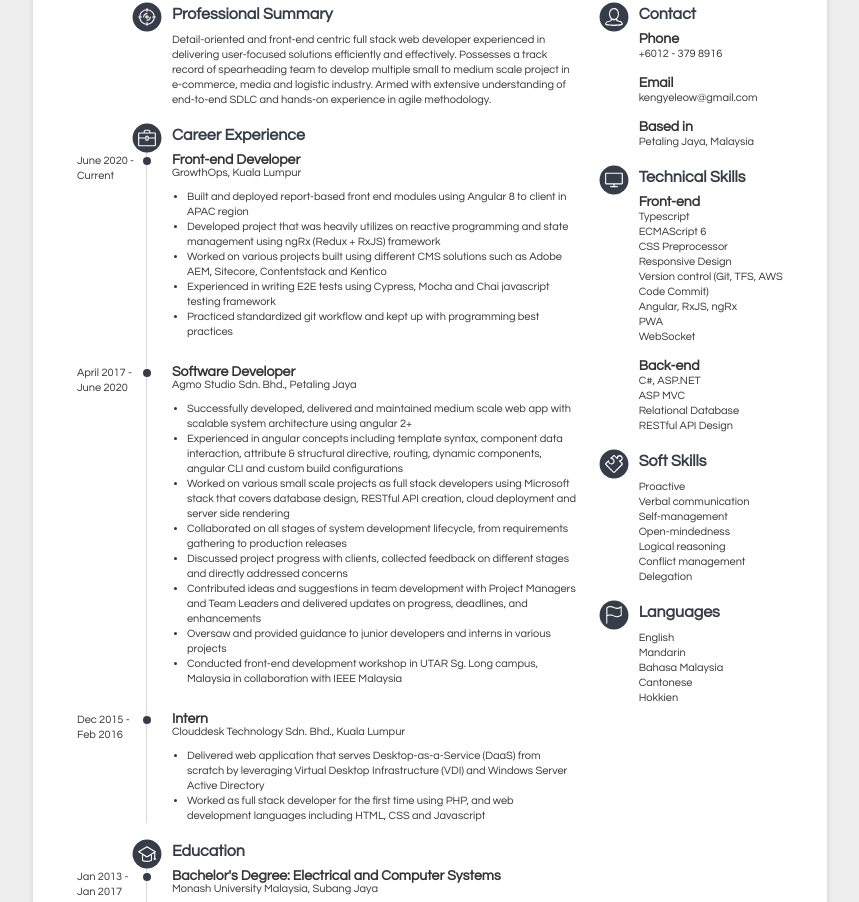
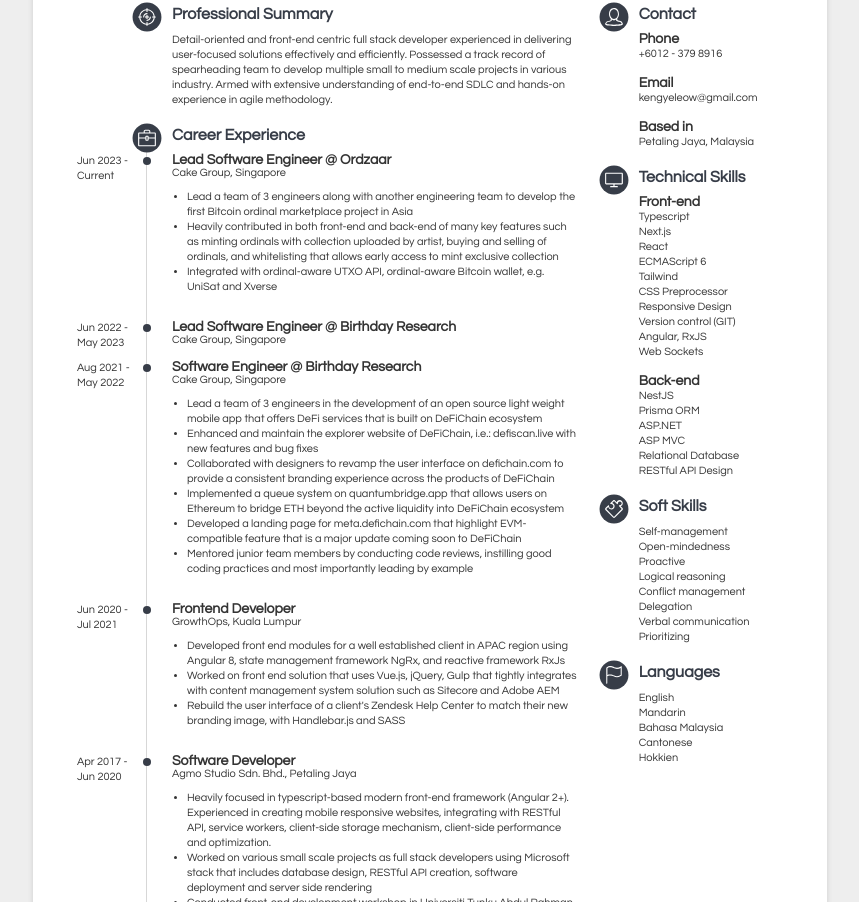
Before and after one commit to kyleleow/kyleleow.github.io, a plain HTML site: page index.html in a window 1280 px wide. Shown: the part 159-1061 px from the top of the page, without its empty margins (210-1069 px from the left). Drawn offline with Linux system fonts and the light colour scheme.

Commit message:
feat: update 2023

```diff
--- a/index.html
+++ b/index.html
@@ -4,7 +4,7 @@
 	<head>
 		<meta charset="utf-8">
 		<meta http-equiv="X-UA-Compatible" content="IE=edge">
-		<title>Resume 2021</title>
+		<title>Resume 2023</title>
 		<link rel="stylesheet" type="text/css" href="css/sheets-of-paper-a4.css">
 		<link rel="stylesheet" type="text/css" href="css/styles.css">
 	</head>
@@ -12,9 +12,9 @@
 		<div class="page narrow-margin">
 			<div class="page-holder">
 				<div class="identity-holder">
-					<img src="assets/profile.jpg">
+					<img src="assets/profile.png">
 					<div class="name">KENG YE LEOW</div>
-					<div class="position">Web Developer</div>
+					<div class="position">Full Stack Developer</div>
 				</div>
 				<div class="page-row">
 					<div class="page-column left-column">
@@ -40,7 +40,11 @@
 									<div class="title">
 									</div>
 									<div class="paragraph">
-										Detail-oriented and front-end centric full stack web developer experienced in delivering user-focused solutions efficiently and effectively. Possesses a track record of spearheading team to develop multiple small to medium scale project in e-commerce, media and logistic industry. Armed with extensive understanding of end-to-end SDLC and hands-on experience in agile methodology.
+										<!-- Multi-lingual team player with hands-on approach experienced in full stack software development from small to large-scale projects. Motivated and self-initiated, offering expertise in front-end developement using React. -->
+										Detail-oriented and front-end centric full stack developer experienced in delivering user-focused solutions effectively and efficiently.
+										Possessed a track record of spearheading team to develop multiple small to medium scale projects in various industry.
+										Armed with extensive understanding of end-to-end SDLC and hands-on experience in agile methodology.
+
 									</div>
 
 								</div>
@@ -66,56 +70,98 @@
 							<div class="body">
 								<div class="body-holder">
 									<div class="timeline">
-										<span>June 2020 -</span>
+										<span>Jun 2023 -</span>
 										<span>Current</span>
 									</div>
-									<span class="dot"></span>
 									<div class="title">
-										<p>Front-end Developer</p>
+										<p>Lead Software Engineer @ Ordzaar</p>
 									</div>
-
 									<div class="subtitle">
-										<p>GrowthOps, Kuala Lumpur</p>
+										<p>Cake Group, Singapore</p>
 									</div>
-
 									<div class="paragraph">
 										<ul>
-											<li>Built and deployed report-based front end modules using Angular 8 to client in APAC region</li>
-											<li>Developed project that was heavily utilizes on reactive programming and state management using ngRx (Redux + RxJS) framework</li>
-											<li>Worked on various projects built using different CMS solutions such as Adobe AEM, Sitecore, Contentstack and Kentico</li>
-											<li>Experienced in writing E2E tests using Cypress, Mocha and Chai javascript testing framework</li>
-											<li>Practiced standardized git workflow and kept up with programming best practices</li>
+											<li>Lead a team of 3 engineers along with another engineering team to develop the first Bitcoin ordinal marketplace project in Asia</li>
+											<li>Heavily contributed in both front-end and back-end of many key features such as minting ordinals with collection uploaded by artist, buying and selling of ordinals, and whitelisting that allows early access to mint exclusive collection</li>
+											<li>Integrated with ordinal-aware UTXO API, ordinal-aware Bitcoin wallet, e.g. UniSat and Xverse</li>
 										</ul>
 									</div>
-
 								</div>
 
 								<div class="body-holder">
 									<div class="timeline">
-										<span>April 2017 -</span>
-										<span>June 2020</span>
+										<span>Jun 2022 -</span>
+										<span>May 2023</span>
+									</div>
+									<div class="title">
+										<p>Lead Software Engineer @ Birthday Research</p>
+									</div>
+									<div class="subtitle">
+										<p>Cake Group, Singapore</p>
+									</div>
+								</div>
+
+									<div class="body-holder">
+									<div class="timeline">
+										<span>Aug 2021 -</span>
+										<span>May 2022</span>
+									</div>
+									<div class="title">
+										<p>Software Engineer @ Birthday Research</p>
+									</div>
+									<div class="subtitle">
+										<p>Cake Group, Singapore</p>
+									</div>
+									<div class="paragraph">
+										<ul>
+											<li>Lead a team of 3 engineers in the development of an open source light weight mobile app that offers DeFi services that is built on DeFiChain ecosystem</li>
+											<li>Enhanced and maintain the explorer website of DeFiChain, i.e.: defiscan.live with new features and bug fixes</li>
+											<li>Collaborated with designers to revamp the user interface on defichain.com to provide a consistent branding experience across the products of DeFiChain</li>
+											<li>Implemented a queue system on quantumbridge.app that allows users on Ethereum to bridge ETH beyond the active liquidity into DeFiChain ecosystem</li>
+											<li>Developed a landing page for meta.defichain.com that highlight EVM-compatible feature that is a major update coming soon to DeFiChain</li>
+											<li>Mentored junior team members by conducting code reviews, instilling good coding practices and most importantly leading by example</li>
+										</ul>
+									</div>
+								</div>
+
+								<div class="body-holder">
+									<div class="timeline">
+										<span>Jun 2020 -</span>
+										<span>Jul 2021</span>
+									</div>
+									<div class="title">
+										<p>Frontend Developer</p>
+									</div>
+									<div class="subtitle">
+										<p>GrowthOps, Kuala Lumpur</p>
+									</div>
+									<div class="paragraph">
+										<ul>
+											<li>Developed front end modules for a well established client in APAC region using Angular 8, state management framework NgRx, and reactive framework RxJs</li>
+											<li>Worked on front end solution that uses Vue.js, jQuery, Gulp that tightly integrates with content management system solution such as Sitecore and Adobe AEM</li>
+											<li>Rebuild the user interface of a client's Zendesk Help Center to match their new branding image, with Handlebar.js and SASS</li>
+										</ul>
+									</div>
+								</div>
+
+								<div class="body-holder">
+									<div class="timeline">
+										<span>Apr 2017 -</span>
+										<span>Jun 2020</span>
 									</div>
 									<div class="title">
 										<p>Software Developer</p>
 									</div>
-
 									<div class="subtitle">
 										<p>Agmo Studio Sdn. Bhd., Petaling Jaya</p>
 									</div>
-
 									<div class="paragraph">
 										<ul>
-											<li>Successfully developed, delivered and maintained medium scale web app with scalable system architecture using angular 2+</li>
-											<li>Experienced in angular concepts including template syntax, component data interaction, attribute & structural directive, routing, dynamic components, angular CLI and custom build configurations</li>
-											<li>Worked on various small scale projects as full stack developers using Microsoft stack that covers database design, RESTful API creation, cloud deployment and server side rendering</li>
-											<li>Collaborated on all stages of system development lifecycle, from requirements gathering to production releases</li>
-											<li>Discussed project progress with clients, collected feedback on different stages and directly addressed concerns</li>
-											<li>Contributed ideas and suggestions in team development with Project Managers and Team Leaders and delivered updates on progress, deadlines, and enhancements</li>
-											<li>Oversaw and provided guidance to junior developers and interns in various projects</li>
-											<li>Conducted front-end development workshop in UTAR Sg. Long campus, Malaysia in collaboration with IEEE Malaysia</li>
+											<li>Heavily focused in typescript-based modern front-end framework (Angular 2+). Experienced in creating mobile responsive websites, integrating with RESTful API, service workers, client-side storage mechanism, client-side performance and optimization.</li>
+											<li>Worked on various small scale projects as full stack developers using Microsoft stack that includes database design, RESTful API creation, software deployment and server side rendering</li>
+											<li>Conducted front-end development workshop in Universiti Tunku Abdul Rahman Sg. Long campus in collaboration with IEEE Malaysia</li>
 										</ul>
 									</div>
-
 								</div>
 
 								<div class="body-holder">
@@ -126,18 +172,15 @@
 									<div class="title">
 										<p>Intern</p>
 									</div>
-
 									<div class="subtitle">
 										<p>Clouddesk Technology Sdn. Bhd., Kuala Lumpur</p>
 									</div>
-
 									<div class="paragraph">
 										<ul>
-											<li>Delivered web application that serves Desktop-as-a-Service (DaaS) from scratch by leveraging Virtual Desktop Infrastructure (VDI) and Windows Server Active Directory</li>
-											<li>Worked as full stack developer for the first time using PHP, and web development languages including HTML, CSS and Javascript</li>
+											<li>Delivered web application that serves Desktop-as-a-Service from scratch by leveraging Virtual Desktop Infrastructure (VDI) and Windows Server Active Directory.</li>
+											<li>Worked as full stack development for the first time using PHP, and web development languages including HTML, CSS and Javascript</li>
 										</ul>
 									</div>
-
 								</div>
 							</div>
 						</div>
@@ -162,7 +205,7 @@
 										<span>Jan 2017</span>
 									</div>
 									<div class="title">
-										<p>Bachelor's Degree: Electrical and Computer Systems</p>
+										<p>Bachelor's Degree: Electrical And Computer Systems</p>
 									</div>
 
 									<div class="subtitle">
@@ -177,7 +220,6 @@
 
 								</div>
 
-								<!-- College -->
 								<!-- <div class="body-holder">
 									<div class="timeline">
 										<span>Jan 2011 -</span>
@@ -268,13 +310,15 @@
 									</div>
 									<div class="paragraph">
 										<p>Typescript</p>
+										<p>Next.js</p>
+										<p>React</p>
 										<p>ECMAScript 6</p>
+										<p>Tailwind</p>
 										<p>CSS Preprocessor</p>
 										<p>Responsive Design</p>
-										<p>Version control (Git, TFS, AWS Code Commit)</p>
-										<p>Angular, RxJS, ngRx</p>
-										<p>PWA</p>
-										<p>WebSocket</p>
+										<p>Version control (GIT)</p>
+										<p>Angular, RxJS</p>
+										<p>Web Sockets</p>
 									</div>
 								</div>
 
@@ -283,10 +327,13 @@
 										<p>Back-end</p>
 									</div>
 									<div class="paragraph">
-										<p>C#, ASP.NET</p>
+										<p>NestJS</p>
+										<p>Prisma ORM</p>
+										<p>ASP.NET</p>
 										<p>ASP MVC</p>
 										<p>Relational Database</p>
 										<p>RESTful API Design</p>
+
 									</div>
 								</div>
 							</div>
@@ -308,13 +355,14 @@
 							<div class="body">
 								<div class="body-holder">
 									<div class="paragraph">
-										<p>Proactive</p>
-										<p>Verbal communication</p>
 										<p>Self-management</p>
 										<p>Open-mindedness</p>
+										<p>Proactive</p>
 										<p>Logical reasoning</p>
 										<p>Conflict management</p>
 										<p>Delegation</p>
+										<p>Verbal communication</p>
+										<p>Prioritizing</p>
 									</div>
 								</div>
 							</div>
```
Also changed, not shown: assets/profile.jpg (deleted), assets/profile.png (added), 1 other file.
